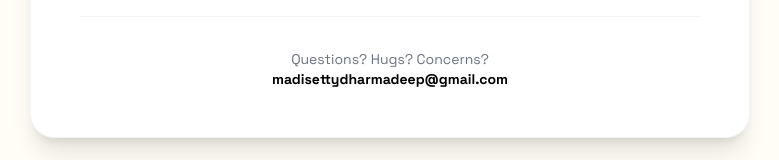
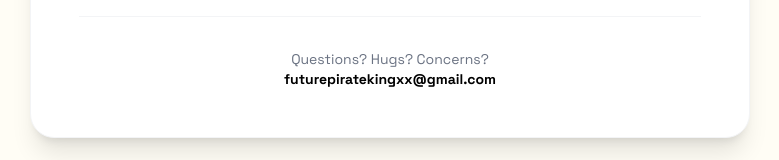
Before and after one commit to Bot-code-2003/Scrapebook, a Next.js app: page /privacy in a window 1280 px wide. Shown: the part 1018-1178 px from the top of the page, without its empty margins (250-1029 px from the left). Built offline with nearby package versions, Linux system fonts and the light colour scheme; no server answers.

Commit message:
no one knowsss

```diff
--- a/app/privacy/page.jsx
+++ b/app/privacy/page.jsx
@@ -84,8 +84,8 @@ export default function PrivacyPage() {
           <div className="mt-12 pt-8 border-t border-gray-100 text-center">
              <p className="text-gray-500 text-sm">
                 Questions? Hugs? Concerns? <br />
-                <a href="mailto:madisettydharmadeep@gmail.com" className="text-black font-bold hover:underline decoration-lime-400 decoration-2">
-                    madisettydharmadeep@gmail.com
+                <a href="mailto:futurepiratekingxx@gmail.com" className="text-black font-bold hover:underline decoration-lime-400 decoration-2">
+                    futurepiratekingxx@gmail.com
                 </a>
              </p>
           </div>
--- a/app/terms/page.jsx
+++ b/app/terms/page.jsx
@@ -87,8 +87,8 @@ export default function TermsPage() {
           <div className="mt-12 pt-8 border-t border-gray-100 text-center">
              <p className="text-gray-500 text-sm">
                 Got a weird legal question? <br />
-                <a href="mailto:madisettydharmadeep@gmail.com" className="text-black font-bold hover:underline decoration-lime-400 decoration-2">
-                    madisettydharmadeep@gmail.com
+                <a href="mailto:futurepiratekingxx@gmail.com" className="text-black font-bold hover:underline decoration-lime-400 decoration-2">
+                    futurepiratekingxx@gmail.com
                 </a>
              </p>
           </div>
--- a/components/SupportButton.jsx
+++ b/components/SupportButton.jsx
@@ -4,7 +4,7 @@ import { Coffee } from 'lucide-react';
 export default function SupportButton({ iconOnly = false }) {
   return (
     <a
-      href="https://buymeacoffee.com/dharmadeep"
+      href="https://buymeacoffee.com/bobacreates"
       target="_blank"
       rel="noopener noreferrer"
       className="group flex items-center gap-2 bg-[#FFDD00] text-black px-3 py-2 sm:px-4 sm:py-2 rounded-full font-bold shadow-md hover:shadow-lg hover:-translate-y-1 transition-all border-2 border-transparent hover:border-black/10"
```
